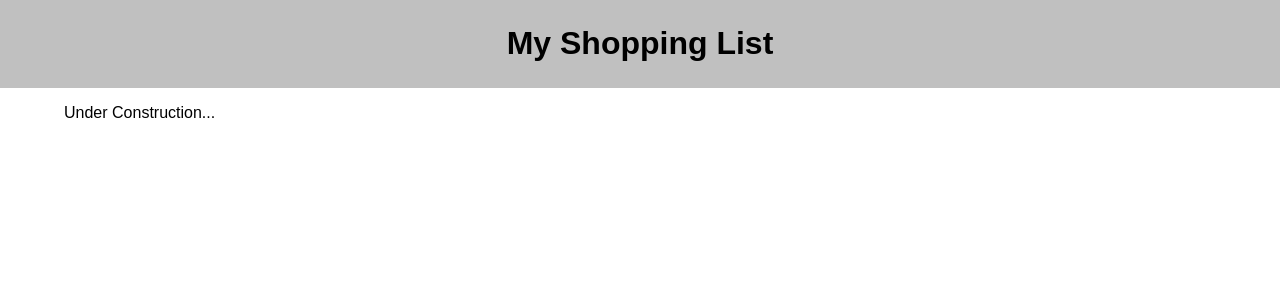
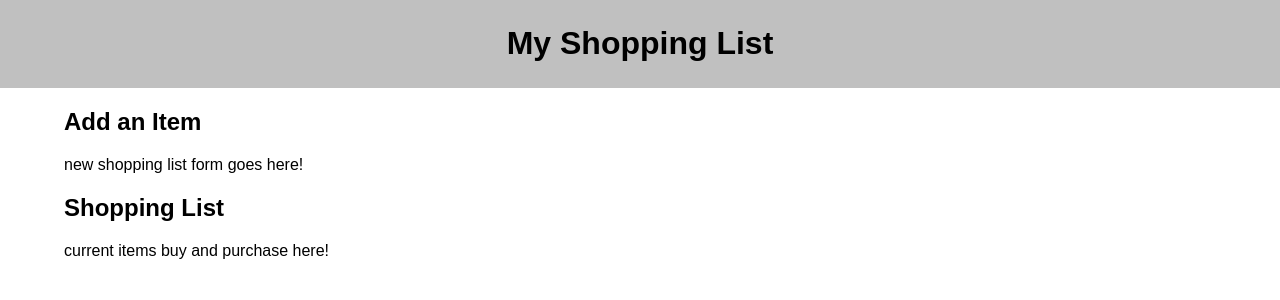
Before and after one commit to ndweir/thursday-group-react-shopping-list, a React (Vite) app: page / in a window 1280 px wide. Shown: the top 300 px of the page. Built offline with nearby package versions, Linux system fonts and the light colour scheme.

Commit message:
get route complete

```diff
--- a/src/components/App/App.jsx
+++ b/src/components/App/App.jsx
@@ -1,14 +1,27 @@
 import React from 'react';
-
-import Header from '../Header/Header.jsx'
+import axios from 'axios';
+import {useState, useEffect} from 'react';
+import Header from '../Header/Header.jsx';
 import './App.css';
 
 
 function App() {
 
+    let [items, setItems] = useState([]);
+    let [itemInput, setItemInput] = useState('');
+
     // fetch shopping items
+    const fetchItems = () => {
+        // get request
+        axios.get('/api/shoppingList').then(response => {
+        console.log('response data:   ', response.data)
 
-    // axios get request
+        }).catch(err => {
+            console.error('GET Error', err)
+        })
+    }
+
+
 
 
 
@@ -16,7 +29,15 @@ function App() {
         <div className="App">
             <Header />
             <main>
-                <p>Under Construction...</p>
+                <div>
+                    <h2>Add an Item</h2>
+                    new shopping list form goes here!
+                </div>
+
+                <div>
+                    <h2>Shopping List</h2>
+                    current items buy and purchase here!
+                </div>
             </main>
         </div>
     );
```
